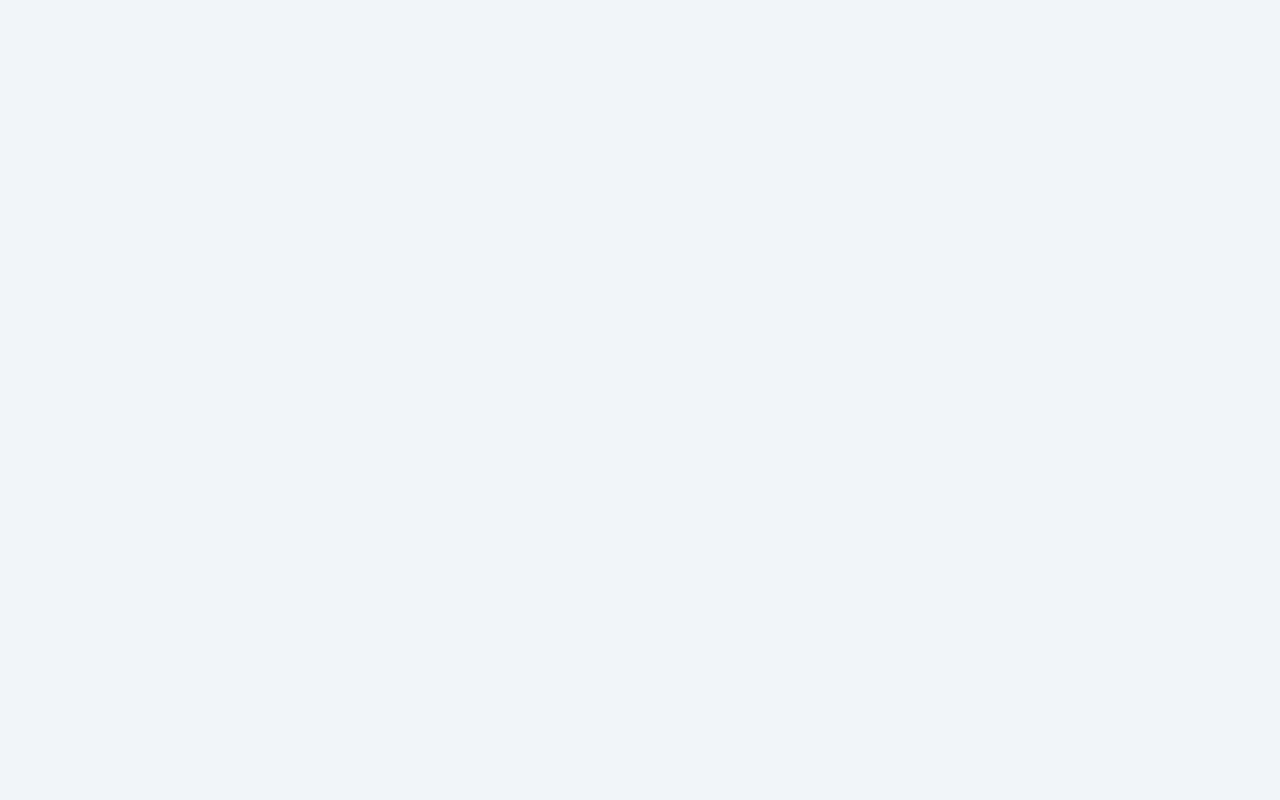
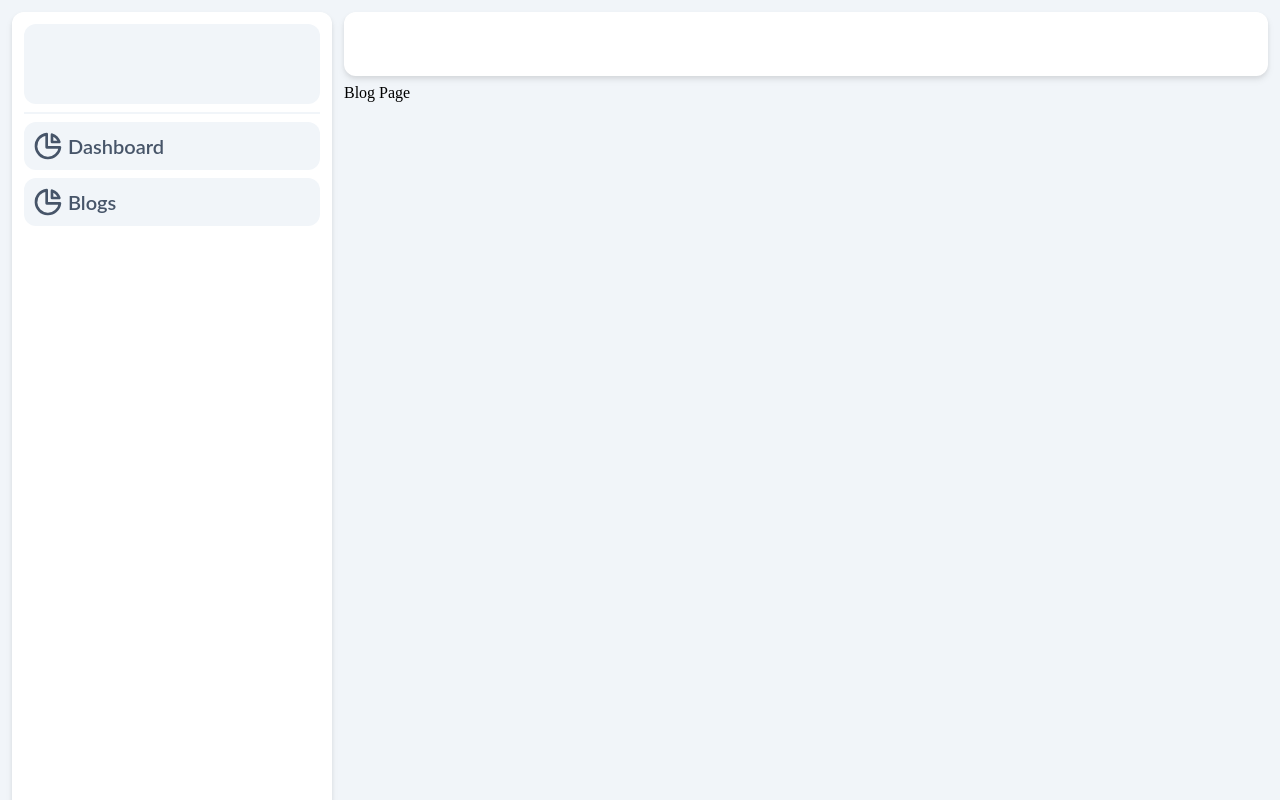
Before and after one commit to 13angs/react-ts-plain-css-demo, a React (Create React App) app: page /dashboard/blogs in a window 1280 px wide. Before the commit this address had no page. Built offline with nearby package versions, Linux system fonts and the light colour scheme.

Commit message:
restructure drawer components

```diff
--- a/App.tsx
+++ b/App.tsx
@@ -8,13 +8,12 @@ const Dashboard = React.lazy(() => import('./pages/dashboard/dashboard'));
 const Blog = React.lazy(() => import('./pages/blog/blog'));
 
 export default function App() {
-  const routes = new DashboardRoutes();
   return (
     <BrowserRouter>
       <React.Suspense fallback={<div>...</div>}>
         <Routes>
-          <Route path={routes.blog} element={<Blog />} />
-          <Route path={routes.dashboard} element={<Dashboard />} />
+          <Route path={DashboardRoutes.blog} element={<Blog />} />
+          <Route path={DashboardRoutes.dashboard} element={<Dashboard />} />
         </Routes>
       </React.Suspense>
     </BrowserRouter>
--- a/components/drawer/drawer.tsx
+++ b/components/drawer/drawer.tsx
@@ -1,8 +1,80 @@
 import * as React from 'react';
 import './drawer.module.css';
+import { useNavigate } from 'react-router-dom';
+import DashboardRoutes from '../../routes/dashboard';
 
 export interface drawerProps {
   children?: React.ReactNode;
+}
+
+export interface classes {
+  icon?: string;
+}
+
+export interface drawerMenuProps {
+  path: string;
+  name: string;
+  classes?: classes;
+}
+
+export interface menuIconProps {
+  className: string;
+  icon: React.FunctionComponent;
+}
+
+export function DashboardIcon() {
+  return (
+    <React.Fragment>
+      <path
+        strokeLinecap="round"
+        strokeLinejoin="round"
+        d="M11 3.055A9.001 9.001 0 1020.945 13H11V3.055z"
+      />
+      <path
+        strokeLinecap="round"
+        strokeLinejoin="round"
+        d="M20.488 9H15V3.512A9.025 9.025 0 0120.488 9z"
+      />
+    </React.Fragment>
+  );
+}
+
+export function MenuIcon(props: menuIconProps) {
+  const { className, icon } = props;
+  const Component = icon;
+  return (
+    <svg
+      xmlns="http://www.w3.org/2000/svg"
+      className={className}
+      fill="none"
+      viewBox="0 0 24 24"
+      stroke="currentColor"
+      strokeWidth="2"
+    >
+      <Component />
+    </svg>
+  );
+}
+
+export function DrawerMenu(props: drawerMenuProps) {
+  const { path, name, classes } = props;
+
+  // to avoid Cannot destructure property 'icon' of 'classes' as it is undefined.
+  const { icon } = classes || { icon: '' };
+  const navigate = useNavigate();
+  return (
+    <div
+      tabIndex={0}
+      className="h-12 bg-slate-100 rounded-xl mt-2 flex px-2 items-center gap-1 group transition ease-in-out"
+      onClick={() => navigate(path)}
+    >
+      <MenuIcon
+        className={icon || 'h-8 w-8 stroke-slate-600'}
+        icon={DashboardIcon}
+      />
+      <p className="text-xl text-slate-600 font-semibold">{name}</p>
+    </div>
+  );
 }
 
 export default function Drawer(props: drawerProps) {
@@ -17,59 +89,14 @@ export default function Drawer(props: drawerProps) {
         <div className="w-full h-20 bg-slate-100 rounded-xl"></div>
         <div className="border-slate-100 border-solid border-01 flex grow my-2" />
         {/* don't use full width when using padding */}
-        <div
-          tabIndex={0}
-          className="h-12 bg-slate-100 rounded-xl mt-2 flex px-2 items-center gap-1 group transition ease-in-out"
-        >
-          <svg
-            xmlns="http://www.w3.org/2000/svg"
-            className="h-8 w-8 stroke-slate-600"
-            fill="none"
-            viewBox="0 0 24 24"
-            stroke="currentColor"
-            strokeWidth="2"
-          >
-            <path
-              strokeLinecap="round"
-              strokeLinejoin="round"
-              d="M11 3.055A9.001 9.001 0 1020.945 13H11V3.055z"
-            />
-            <path
-              strokeLinecap="round"
-              strokeLinejoin="round"
-              d="M20.488 9H15V3.512A9.025 9.025 0 0120.488 9z"
-            />
-          </svg>
-
-          <p className="text-xl text-slate-600 font-semibold">Dashboard</p>
-        </div>
-
-        <div
-          tabIndex={1}
-          className="h-12 bg-slate-100 rounded-xl mt-2 flex px-2 items-center gap-1 group transition ease-in-out"
-        >
-          <svg
-            xmlns="http://www.w3.org/2000/svg"
-            className="h-8 w-8 stroke-slate-600"
-            fill="none"
-            viewBox="0 0 24 24"
-            stroke="currentColor"
-            strokeWidth="2"
-          >
-            <path
-              strokeLinecap="round"
-              strokeLinejoin="round"
-              d="M11 3.055A9.001 9.001 0 1020.945 13H11V3.055z"
-            />
-            <path
-              strokeLinecap="round"
-              strokeLinejoin="round"
-              d="M20.488 9H15V3.512A9.025 9.025 0 0120.488 9z"
-            />
-          </svg>
-
-          <p className="text-xl text-slate-600 font-semibold">Dashboard</p>
-        </div>
+        <DrawerMenu
+          path={DashboardRoutes.dashboard}
+          name="Dashboard"
+          classes={{
+            icon: 'h-8 w-8 stroke-slate-600',
+          }}
+        />
+        <DrawerMenu path={DashboardRoutes.blog} name="Blogs" />
       </div>
     </div>
   );
--- a/routes/dashboard.ts
+++ b/routes/dashboard.ts
@@ -1,9 +1,13 @@
-abstract class RouteAbs {
-  abstract dashboard: string;
-  abstract blog: string;
+interface Routes {
+  dashboard: string;
+  blog: string;
 }
 
-export default class DashboardRoutes extends RouteAbs {
-  dashboard = '/';
-  blog = '/blogs';
-}
+const dashboard = '/dashboard';
+
+const DashboardRoutes: Routes = {
+  dashboard,
+  blog: `${dashboard}/blogs`,
+};
+
+export default DashboardRoutes;
```
